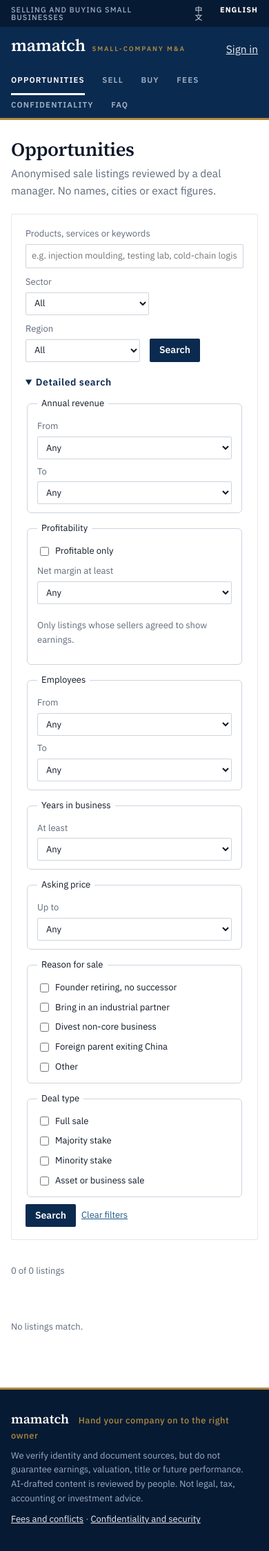
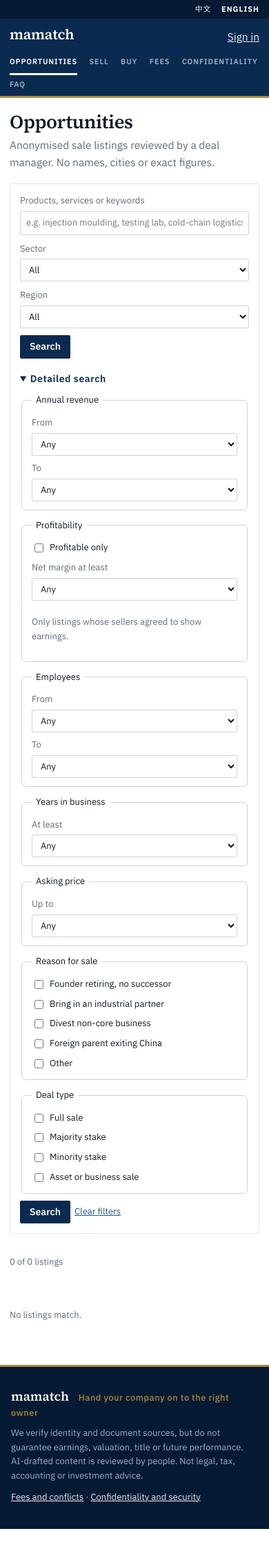
Before and after one commit to joechangaloha-sys/china-ma-match, a FastAPI app: page /opportunities in a window 390 px wide, after a click on "Detailed search". Shown: the whole page at 69% size. After the commit the page ends 2217 px from the top, so only its background shows below. Run offline with FastAPI, Linux system fonts and the light colour scheme.

Commit message:
Fit every page on phones and laptops
- Grid columns shrink to the screen (minmax(min(Npx, 100%), 1fr)) instead of forcing 200-320 px columns.
- Long dropdown labels, links, codes and table cells wrap; dropdowns and inputs never exceed their box.
- Phone rules (under 640 px): tighter padding, wrapping menu, stacked headline figures, full-width forms.
- Checked 30 pages (public, seller, buyer, adviser, internal) at 320-1440 px: no sideways overflow.

Co-Authored-By: Claude Opus 5.5 <noreply@anthropic.com>

```diff
--- a/src/mamatch/web/static/style.css
+++ b/src/mamatch/web/static/style.css
@@ -46,7 +46,7 @@ h2 { font: 700 .74rem/1.3 var(--font); letter-spacing: .12em; text-transform: up
 h3 { font-family: var(--serif); letter-spacing: -.008em; }
 .sub { color: var(--muted); margin: 6px 0 0; }
 .panel { background: var(--surface); border: 1px solid var(--rule-hair); border-radius: 2px; padding: 18px 20px; min-width: 0; }
-.cols { display: grid; grid-template-columns: repeat(auto-fit, minmax(320px, 1fr)); gap: 20px; }
+.cols { display: grid; grid-template-columns: repeat(auto-fit, minmax(min(320px, 100%), 1fr)); gap: 20px; }
 .stats { display: flex; gap: 0; flex-wrap: wrap; border-top: 1px solid var(--rule); border-bottom: 1px solid var(--rule); border-left: 0; border-right: 0; padding: 0; }
 .stat { padding: .9rem 1.2rem .85rem 0; min-width: 9rem; }
 .stat + .stat { padding-left: 1.2rem; border-left: 1px solid var(--rule-hair); }
@@ -66,7 +66,7 @@ td { border-bottom-color: var(--rule-hair); }
 .muted { color: var(--muted); }
 .small { font-size: 13px; }
 form.inline { display: inline-flex; gap: 6px; align-items: center; flex-wrap: wrap; }
-form.grid { display: grid; grid-template-columns: repeat(auto-fit, minmax(220px, 1fr)); gap: 12px 16px; }
+form.grid { display: grid; grid-template-columns: repeat(auto-fit, minmax(min(220px, 100%), 1fr)); gap: 12px 16px; }
 form.grid .wide { grid-column: 1 / -1; }
 label { display: grid; gap: 4px; font-size: 13px; color: var(--muted); }
 input, select, textarea { font: inherit; color: var(--fg); background: var(--paper); border: 1px solid var(--rule); border-radius: 2px; padding: 6px 8px; min-width: 0; }
@@ -75,7 +75,7 @@ button { font: 600 14px/1.4 var(--font); background: var(--navy); color: #fff; b
 button:hover { background: var(--deep); }
 button.ghost { background: transparent; color: var(--accent); border: 1px solid var(--accent); }
 button:focus-visible, a:focus-visible, input:focus-visible, select:focus-visible { outline: 2px solid var(--accent); outline-offset: 2px; }
-fieldset { border: 1px solid var(--line); border-radius: 6px; padding: 12px 14px; display: grid; gap: 12px; grid-template-columns: repeat(auto-fit, minmax(200px, 1fr)); }
+fieldset { border: 1px solid var(--line); border-radius: 6px; padding: 12px 14px; display: grid; gap: 12px; grid-template-columns: repeat(auto-fit, minmax(min(200px, 100%), 1fr)); }
 legend { font-size: 13px; padding: 0 6px; }
 .private { border-top: 3px solid var(--brass); }
 .teaser { border-top: 1px solid var(--line); padding-top: 12px; margin-top: 12px; }
@@ -83,7 +83,7 @@ legend { font-size: 13px; padding: 0 6px; }
 .teaser ul { margin: 6px 0; padding-left: 20px; }
 .findings { font-size: 13px; color: var(--bad); padding-left: 18px; }
 .reasons { margin: 0; padding-left: 18px; font-size: 13px; color: var(--muted); }
-.board { display: grid; grid-template-columns: repeat(auto-fit, minmax(220px, 1fr)); gap: 12px; }
+.board { display: grid; grid-template-columns: repeat(auto-fit, minmax(min(220px, 100%), 1fr)); gap: 12px; }
 .card { border: 1px solid var(--rule-hair); border-top: 3px solid var(--navy); border-radius: 2px; padding: 12px 14px; background: var(--paper); display: grid; gap: 8px; }
 .empty { color: var(--muted); font-size: 13px; }
 .flash { background: var(--accent-soft); color: var(--fg); border-left: 3px solid var(--accent); padding: 8px 12px; margin: 0; border-radius: 4px; }
@@ -92,7 +92,7 @@ legend { font-size: 13px; padding: 0 6px; }
 .tabs a.on { color: var(--accent); border-bottom: 2px solid var(--accent); }
 .row { padding: 6px 0; border-bottom: 1px solid var(--line); }
 .actions { display: flex; gap: 8px; flex-wrap: wrap; align-items: center; margin-top: 8px; }
-.breakdowns, .cards { display: grid; grid-template-columns: repeat(auto-fit, minmax(240px, 1fr)); gap: 12px; margin-top: 12px; }
+.breakdowns, .cards { display: grid; grid-template-columns: repeat(auto-fit, minmax(min(240px, 100%), 1fr)); gap: 12px; margin-top: 12px; }
 .upsell { background: var(--warn-soft); color: var(--fg); border-radius: 4px; padding: 8px 12px; margin-top: 12px; }
 .pill.listed { background: var(--accent); color: var(--surface); }
 td.dim { color: var(--muted); }
@@ -103,7 +103,7 @@ form.grid h2 { margin: 0; }
 .finding.high { border-color: var(--bad); }
 .finding.medium { border-color: var(--warn); }
 .dataform { display: grid; gap: 12px; margin: 10px 0; }
-.dataform .grid { display: grid; grid-template-columns: repeat(auto-fit, minmax(220px, 1fr)); gap: 10px 14px; }
+.dataform .grid { display: grid; grid-template-columns: repeat(auto-fit, minmax(min(220px, 100%), 1fr)); gap: 10px 14px; }
 .dataform .grid .wide { grid-column: 1 / -1; }
 .dataform td input { width: 6.5em; }
 .memo { border: 1px solid var(--line); border-radius: 6px; padding: 12px 16px; background: var(--bg); margin-top: 8px; }
@@ -119,7 +119,7 @@ a.button { display: inline-block; background: var(--navy); color: #fff; text-dec
 a.button:hover { background: var(--deep); color: #fff; }
 .card-head { display: grid; gap: 2px; }
 .card-head a { text-decoration: none; }
-.ask { display: grid; grid-template-columns: repeat(auto-fit, minmax(110px, 1fr)); gap: 8px; background: var(--wash); border-left: 3px solid var(--brass); padding: 8px 12px; }
+.ask { display: grid; grid-template-columns: repeat(auto-fit, minmax(min(110px, 100%), 1fr)); gap: 8px; background: var(--wash); border-left: 3px solid var(--brass); padding: 8px 12px; }
 .ask div { display: grid; gap: 2px; }
 .ask b { font: 500 15px/1.3 var(--mono); color: var(--navy); font-variant-numeric: tabular-nums; }
 header.bar .who { margin-left: auto; display: flex; gap: 10px; align-items: center; flex-wrap: wrap; }
@@ -128,12 +128,12 @@ button.small { font-size: 13px; padding: 3px 8px; }
 .hero { display: grid; gap: 12px; padding: 1.2rem 0 1.6rem; border-bottom: 2px solid var(--navy); }
 .eyebrow { color: var(--brass); font-weight: 700; letter-spacing: .16em; font-size: .7rem; text-transform: uppercase; }
 .lead { font: 1.16rem/1.55 var(--serif); color: var(--ink-2); margin: 0; max-width: 46rem; }
-.cols.three { grid-template-columns: repeat(auto-fit, minmax(240px, 1fr)); }
+.cols.three { grid-template-columns: repeat(auto-fit, minmax(min(240px, 100%), 1fr)); }
 a.button.ghost { background: transparent; color: var(--accent); border: 1px solid var(--accent); }
 .steps { margin: 0; padding-left: 20px; display: grid; gap: 6px; }
 .steps i { color: var(--muted); font-style: normal; }
 .narrow { max-width: 520px; width: 100%; justify-self: center; }
-form.panel.grid, form.grid { display: grid; grid-template-columns: repeat(auto-fit, minmax(200px, 1fr)); gap: 12px 16px; }
+form.panel.grid, form.grid { display: grid; grid-template-columns: repeat(auto-fit, minmax(min(200px, 100%), 1fr)); gap: 12px 16px; }
 form.grid .wide, form.panel.grid .wide { grid-column: 1 / -1; }
 footer.foot { background: var(--deep); color: var(--on-dark-soft); border-top: 3px solid var(--brass); }
 footer.foot .in { max-width: var(--measure); margin: 0 auto; padding: 2rem 16px 2.2rem; line-height: 1.6; display: grid; gap: .6rem; }
@@ -152,9 +152,9 @@ footer.foot a { color: var(--on-dark); }
 .search-row { display: flex; flex-wrap: wrap; gap: 10px 14px; align-items: end; }
 .search-row .grow { flex: 1 1 260px; }
 .advanced summary { font-weight: 600; letter-spacing: .04em; color: var(--navy); }
-.adv-grid { display: grid; grid-template-columns: repeat(auto-fit, minmax(220px, 1fr)); gap: 12px; margin: 10px 0; }
+.adv-grid { display: grid; grid-template-columns: repeat(auto-fit, minmax(min(220px, 100%), 1fr)); gap: 12px; margin: 10px 0; }
 .adv-grid fieldset { grid-template-columns: 1fr; gap: 8px; }
-.adv-grid fieldset.wide { grid-column: 1 / -1; grid-template-columns: repeat(auto-fit, minmax(220px, 1fr)); }
+.adv-grid fieldset.wide { grid-column: 1 / -1; grid-template-columns: repeat(auto-fit, minmax(min(220px, 100%), 1fr)); }
 .card-head .small { color: var(--ink-2); }
 .card th { border-bottom: 1px solid var(--rule-hair); color: var(--ink-soft); }
 .why h3 { font-size: 1.15rem; margin: 18px 0 6px; color: var(--ink); }
@@ -167,3 +167,36 @@ footer.foot a { color: var(--on-dark); }
 .tagline { font: 500 .8rem/1.4 var(--font); color: var(--brass); margin-left: .6rem; letter-spacing: .04em; }
 .demo-banner { background: var(--brass); color: var(--deep); font-size: 13px; font-weight: 600; text-align: center; padding: 7px 16px; }
 .demo-banner a { color: var(--deep); }
+
+/* ---------------------------------------------------------------- small screens
+   Nothing may push the page wider than the screen: long dropdown labels, links, codes and table
+   cells wrap or shrink; wide data tables scroll inside their own box (.tbl). */
+select, input, textarea { max-width: 100%; }
+td, th, .row, .card, .panel, p, li, code { overflow-wrap: anywhere; }
+code.link { word-break: break-all; }
+img, svg { max-width: 100%; height: auto; }
+.panel > table, .cols table { table-layout: auto; }
+@media (max-width: 640px) {
+  main { padding: 20px 14px 48px; gap: 18px; }
+  .panel { padding: 14px 14px; }
+  header.bar .in { padding: 12px 14px 0; gap: 6px 16px; }
+  header.bar .brand { font-size: 1.3rem; padding-bottom: 6px; }
+  header.bar .brand small { display: none; }
+  header.bar nav { gap: 0 1.1rem; flex-wrap: wrap; }
+  header.bar nav a { white-space: nowrap; padding: .45rem 0 .5rem; font-size: .68rem; letter-spacing: .08em; }
+  .util .in { padding: .5rem 14px; }
+  .util .in > span:first-child { display: none; }
+  .util .in { justify-content: flex-end; }
+  .stats { flex-direction: column; }
+  .stat, .stat + .stat { padding: .7rem 0; border-left: 0; min-width: 0; }
+  .stat + .stat { border-top: 1px solid var(--rule-hair); }
+  .hero { padding: .6rem 0 1.2rem; }
+  .lead { font-size: 1.05rem; }
+  form.inline { display: flex; width: 100%; }
+  form.inline > * { min-width: 0; }
+  .actions { gap: 6px; }
+  .internal-banner { font-size: 12px; padding: 6px 12px; }
+  .demo-banner { font-size: 12px; padding: 6px 12px; }
+  th, td { padding: 7px 8px; }
+  .search-row > label, .search-row .grow { flex: 1 1 100%; }
+}
```
Also changed, not shown: handoff.md (+4 -0 lines).
